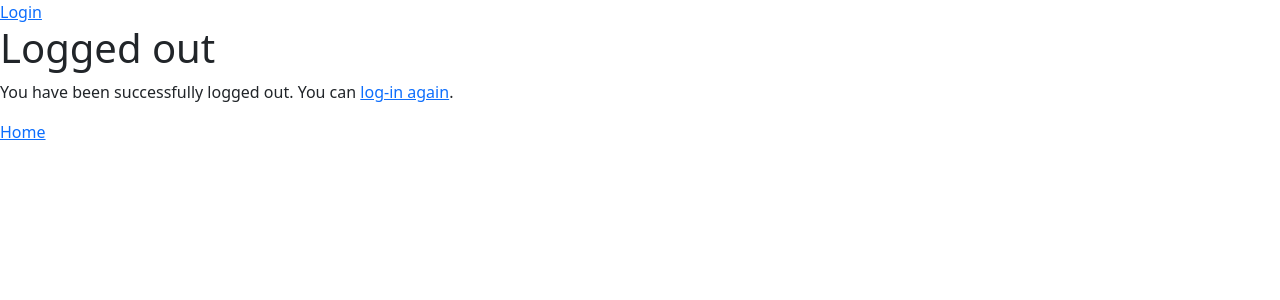
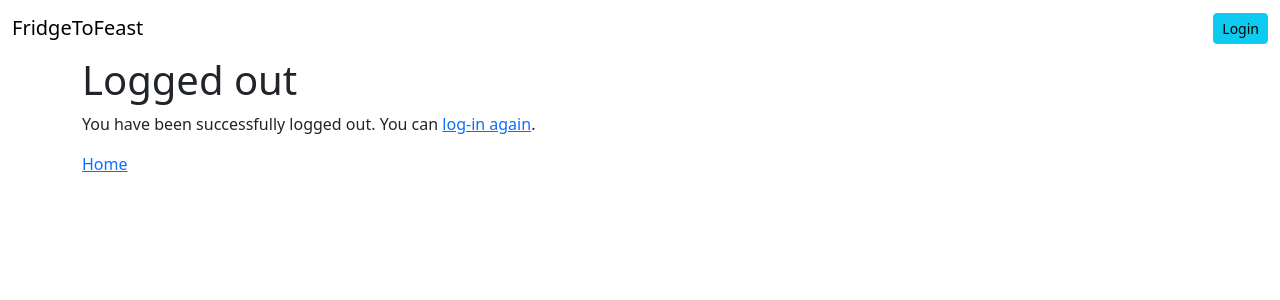
Before and after one commit to alejoriosm04/F2F, a Django app: page /account/logout/ in a window 1280 px wide. Shown: the top 300 px of the page. Run offline with Django 4.2, Linux system fonts and the light colour scheme.

Commit message:
Add navbar for the login and logout buttons

```diff
--- a/account/templates/registration/logged_out.html
+++ b/account/templates/registration/logged_out.html
@@ -3,6 +3,7 @@
 {% block title %}Logged out{% endblock %}
 
 {% block content %}
+<div class="container">
   <h1>Logged out</h1>
   <p>
     You have been successfully logged out.
@@ -10,4 +11,5 @@
   </p>
 
   <a href="{% url 'home' %}">Home</a>
+</div>
 {% endblock %}
--- a/kitchen/templates/base.html
+++ b/kitchen/templates/base.html
@@ -12,15 +12,25 @@
 
 <body>
   <div id="header">
+    <nav class="navbar">
+      <div class="container-fluid">
+        <a class="navbar-brand" href="{% url 'home' %}">FridgeToFeast</a>
+        <ul class="navbar-nav">
+          <li class="nav-item">
             {% if request.user.is_authenticated %}
             <form method="post" action="{% url 'logout' %}">
               {% csrf_token %}
-      <button type="submit">Logout</button>
+              <button type="submit" class="btn btn-secondary btn-sm">Logout</button>
             </form>
             {% else %}
-    <a href="{% url 'login' %}">Login</a>
+            <a href="{% url 'login' %}" class="btn btn-info btn-sm">Login</a>
             {% endif %}
+          </li>
+        </ul>
       </div>
+    </nav>
+  </div>
+
   <div id="content">
     {% block content %}
     {% endblock %}
```
Also changed, not shown: db.sqlite3. Lines whose indentation alone changed are shown as unchanged.
